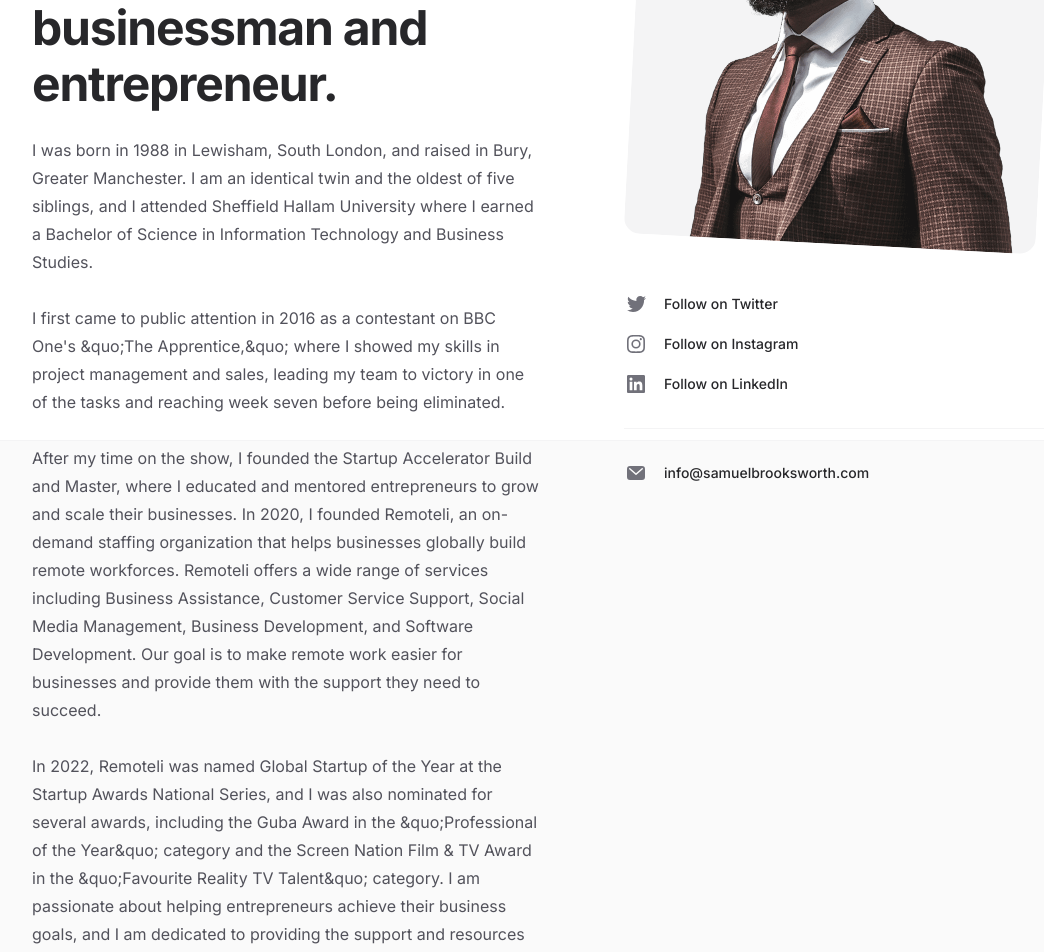
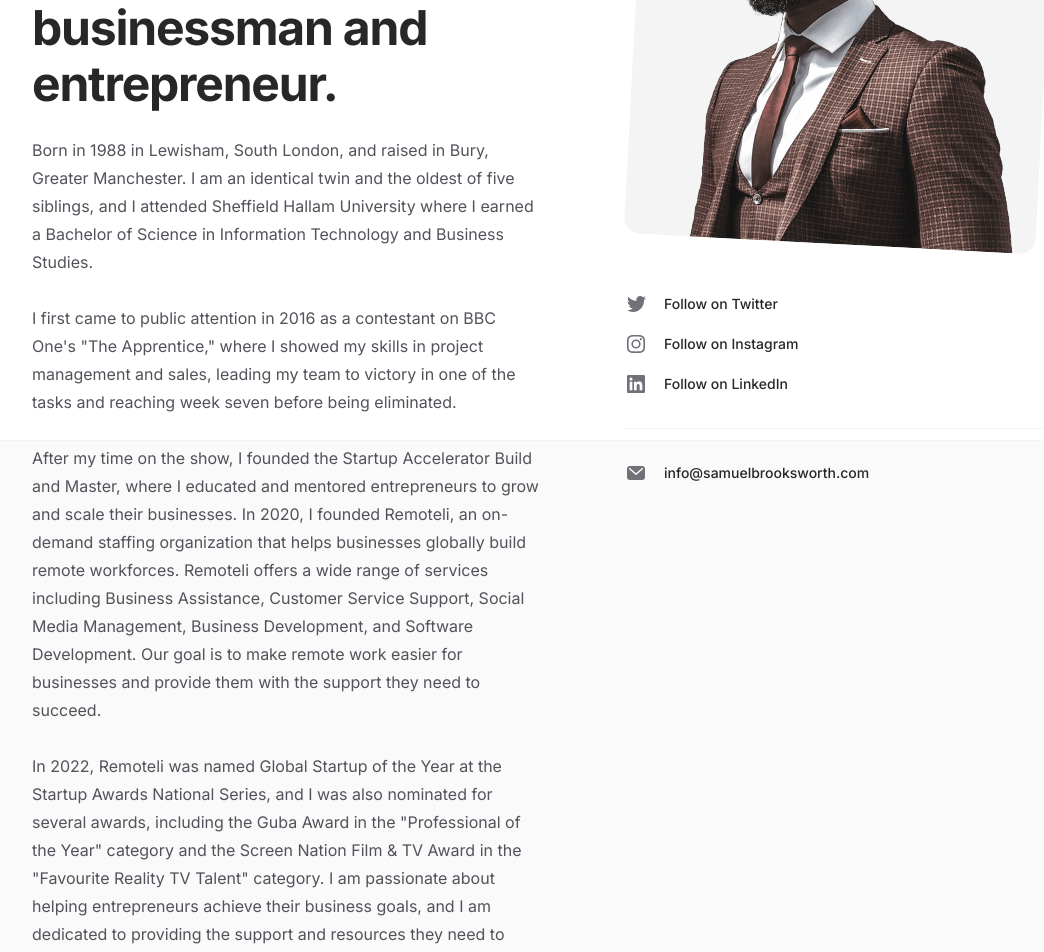
Before and after one commit to aikins01/about-sambrooksworth, a Next.js app: page / in a window 1280 px wide. Shown: the part 360-1312 px from the top of the page, without its empty margins (96-1140 px from the left). Built offline with nearby package versions, Linux system fonts and the light colour scheme.

Commit message:
added inter font
Signed-off-by: aikins01 <aikinslaryea@gmail.com>

```diff
--- a/src/components/Header.js
+++ b/src/components/Header.js
@@ -11,7 +11,7 @@
 function MobileMiddle(props) {
   return (
     <nav {...props}>
-      <p className="text-4xl font-extrabold text-zinc-800">
+      <p className="text-3xl font-extrabold text-zinc-800">
         Samuel Brooksworth
       </p>
     </nav>
--- a/src/pages/index.js
+++ b/src/pages/index.js
@@ -65,17 +65,18 @@
             </h1>
             <div className="mt-6 space-y-7 text-base text-zinc-600 ">
               <p>
-                I was born in 1988 in Lewisham, South London, and raised in
-                Bury, Greater Manchester. I am an identical twin and the oldest
-                of five siblings, and I attended Sheffield Hallam University
-                where I earned a Bachelor of Science in Information Technology
-                and Business Studies.
+                Born in 1988 in Lewisham, South London, and raised in Bury,
+                Greater Manchester. I am an identical twin and the oldest of
+                five siblings, and I attended Sheffield Hallam University where
+                I earned a Bachelor of Science in Information Technology and
+                Business Studies.
               </p>
               <p>
                 I first came to public attention in 2016 as a contestant on BBC
-                One&apos;s &quo;The Apprentice,&quo; where I showed my skills in
-                project management and sales, leading my team to victory in one
-                of the tasks and reaching week seven before being eliminated.
+                One&apos;s &quot;The Apprentice,&quot; where I showed my skills
+                in project management and sales, leading my team to victory in
+                one of the tasks and reaching week seven before being
+                eliminated.
               </p>
               <p>
                 After my time on the show, I founded the Startup Accelerator
@@ -93,9 +94,9 @@
                 In 2022, Remoteli was named Global Startup of the Year at the
                 Startup Awards National Series, and I was also nominated for
                 several awards, including the Guba Award in the
-                &quo;Professional of the Year&quo; category and the Screen
-                Nation Film & TV Award in the &quo;Favourite Reality TV
-                Talent&quo; category. I am passionate about helping
+                &quot;Professional of the Year&quot; category and the Screen
+                Nation Film & TV Award in the &quot;Favourite Reality TV
+                Talent&quot; category. I am passionate about helping
                 entrepreneurs achieve their business goals, and I am dedicated
                 to providing the support and resources they need to succeed.
               </p>
```
